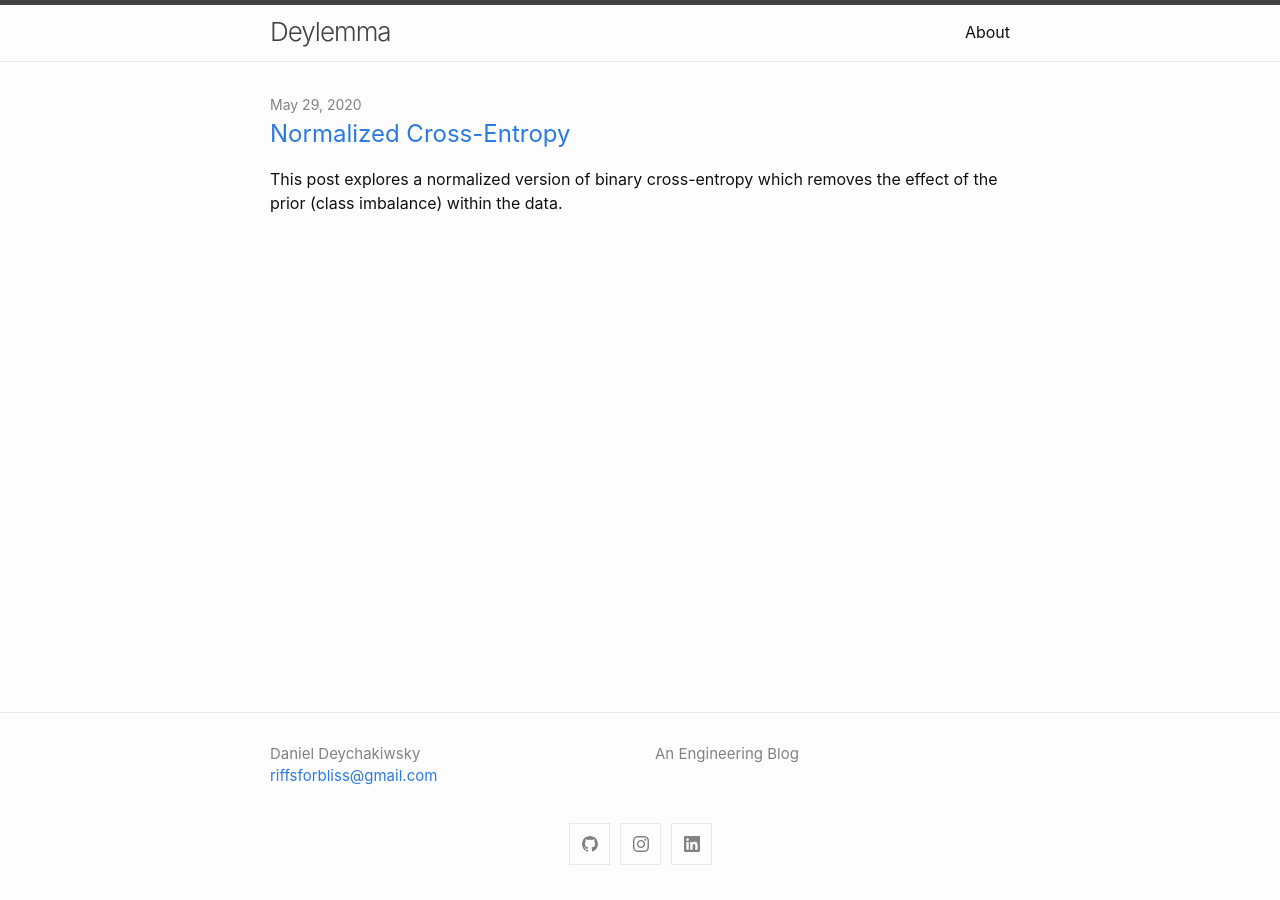
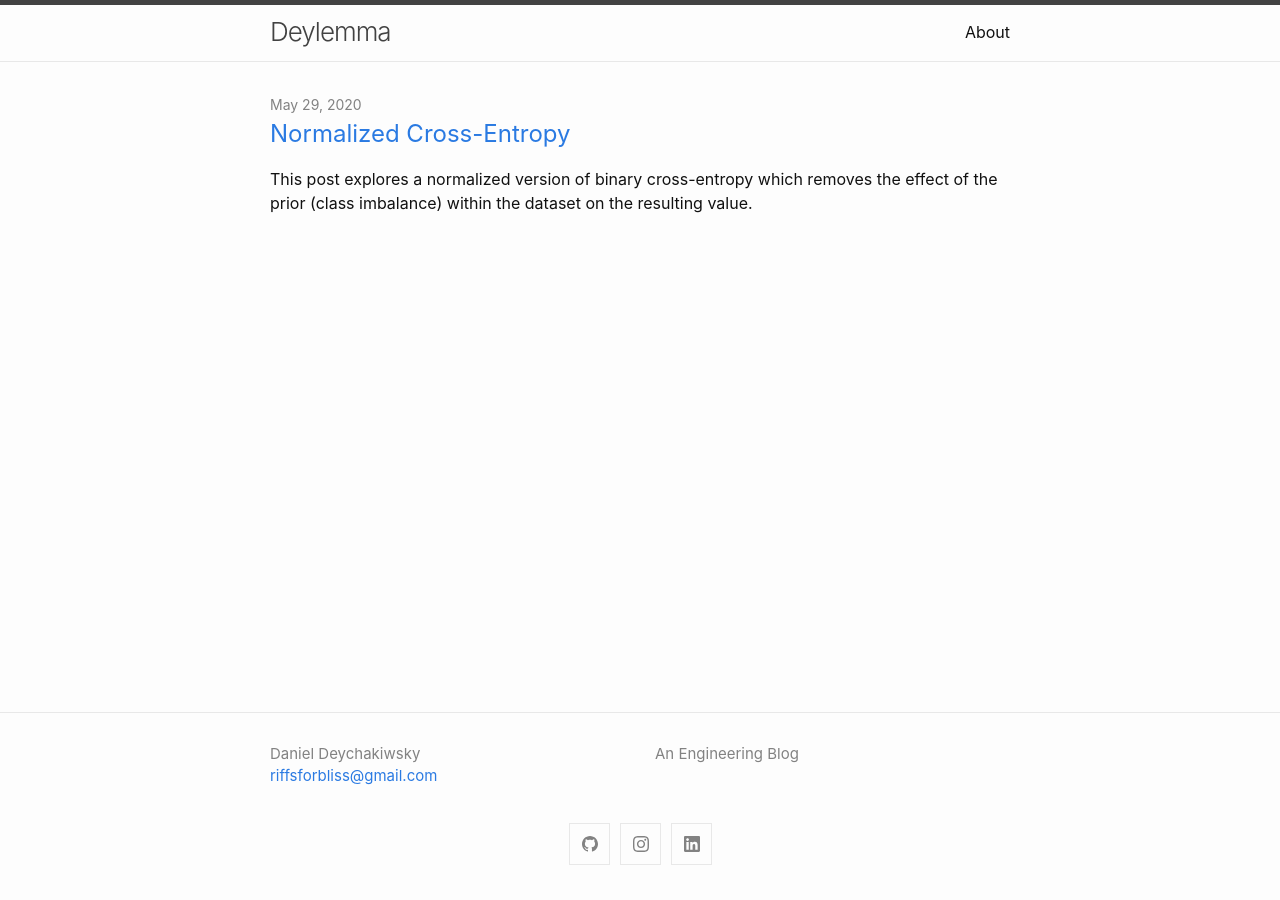
Before and after one commit to daniel-deychakiwsky/daniel-deychakiwsky.github.io, a Jekyll site: the page built from index.md, in a window 1280 px wide. Built offline with Jekyll 4.4.1, drawn with Linux system fonts in a browser that asks for light colours.

Commit message:
change excerpt

```diff
--- a/_posts/2020-05-29-normalized-cross-entropy.md
+++ b/_posts/2020-05-29-normalized-cross-entropy.md
@@ -9,7 +9,7 @@
 ---
 
 This post explores a normalized version of binary cross-entropy which removes the effect
-of the prior (class imbalance) within the data.
+of the prior (class imbalance) within the dataset on the resulting value.
 
 * TOC
 {:toc}
```
